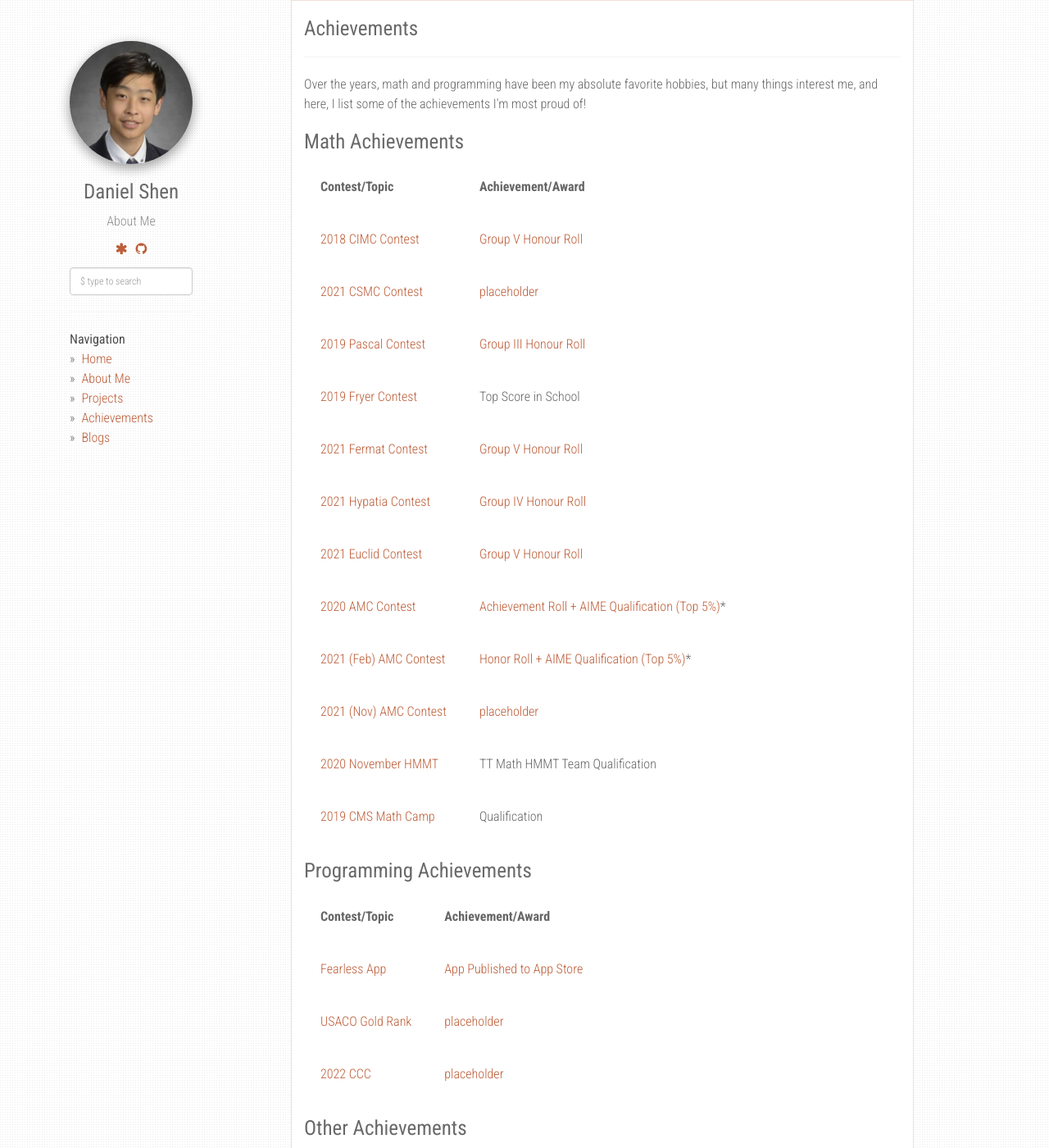
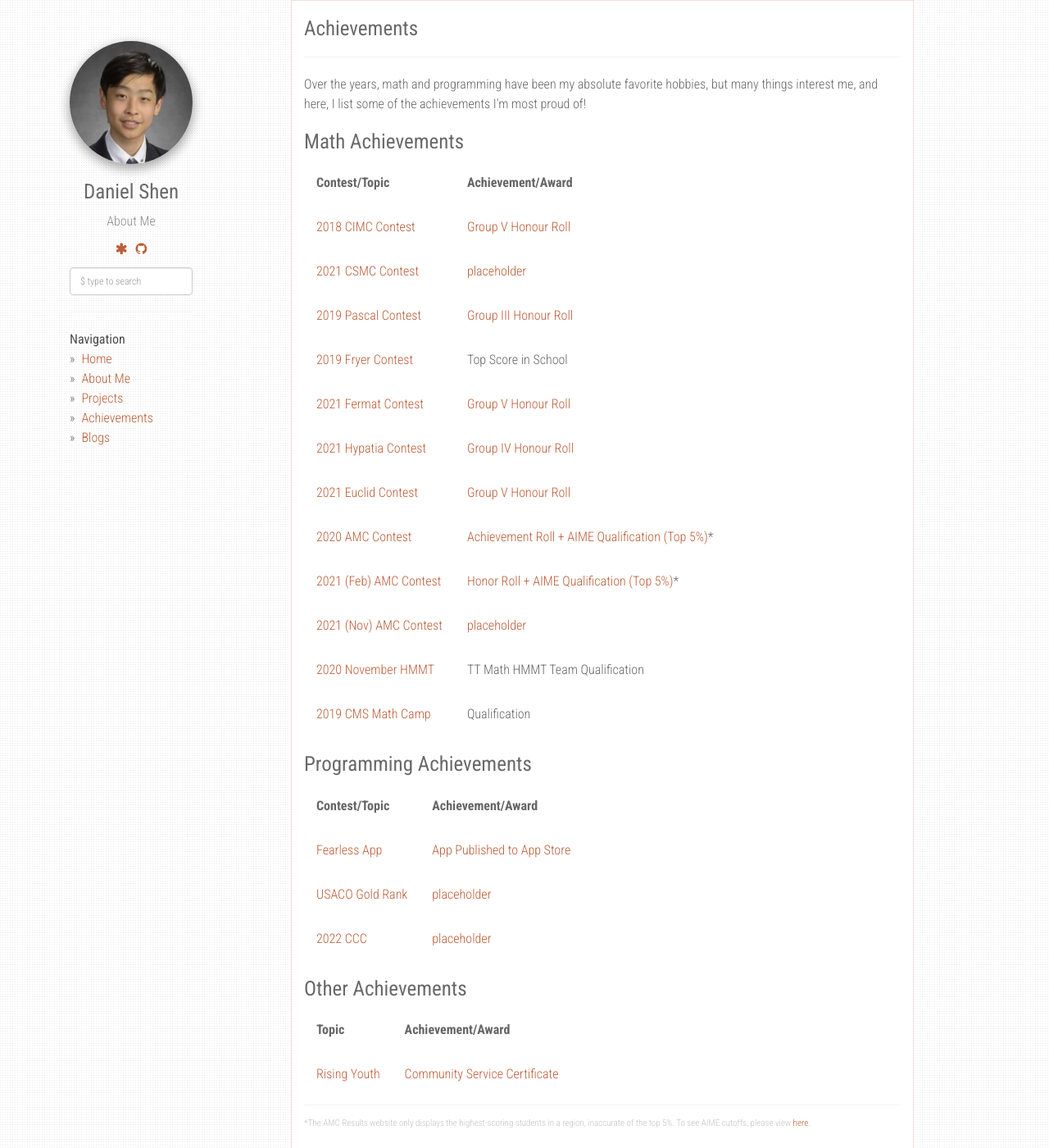
Before and after one commit to UncreativeName1/uncreativename1.github.io, a Jekyll site: the page built from achievements.md, in a window 1280 px wide and 1400 px high. Shown: the whole window at 82% size. Built offline with Jekyll 4.4.1, drawn with Linux system fonts in a browser that asks for light colours; nearby versions of some CDN libraries.

Commit message:
Add files via upload

```diff
--- a/achievements.md
+++ b/achievements.md
@@ -5,7 +5,7 @@
 ---
 <style>
 th, td {
-  padding: 20px;
+  padding: 15px;
 }
 </style>
 <title>My Achievements</title>
--- a/static/css/main.css
+++ b/static/css/main.css
@@ -202,10 +202,9 @@
 .header-content .header-content__message {
   color: #fff;
   position: relative;
-  top: 250px;
-  font-size: 1.8em;
+  top: 230px;
+  font-size: 1.3em;
   text-align: center;
   display: block;
-  text-decoration: underline;
   text-transform: uppercase;
 }
```
